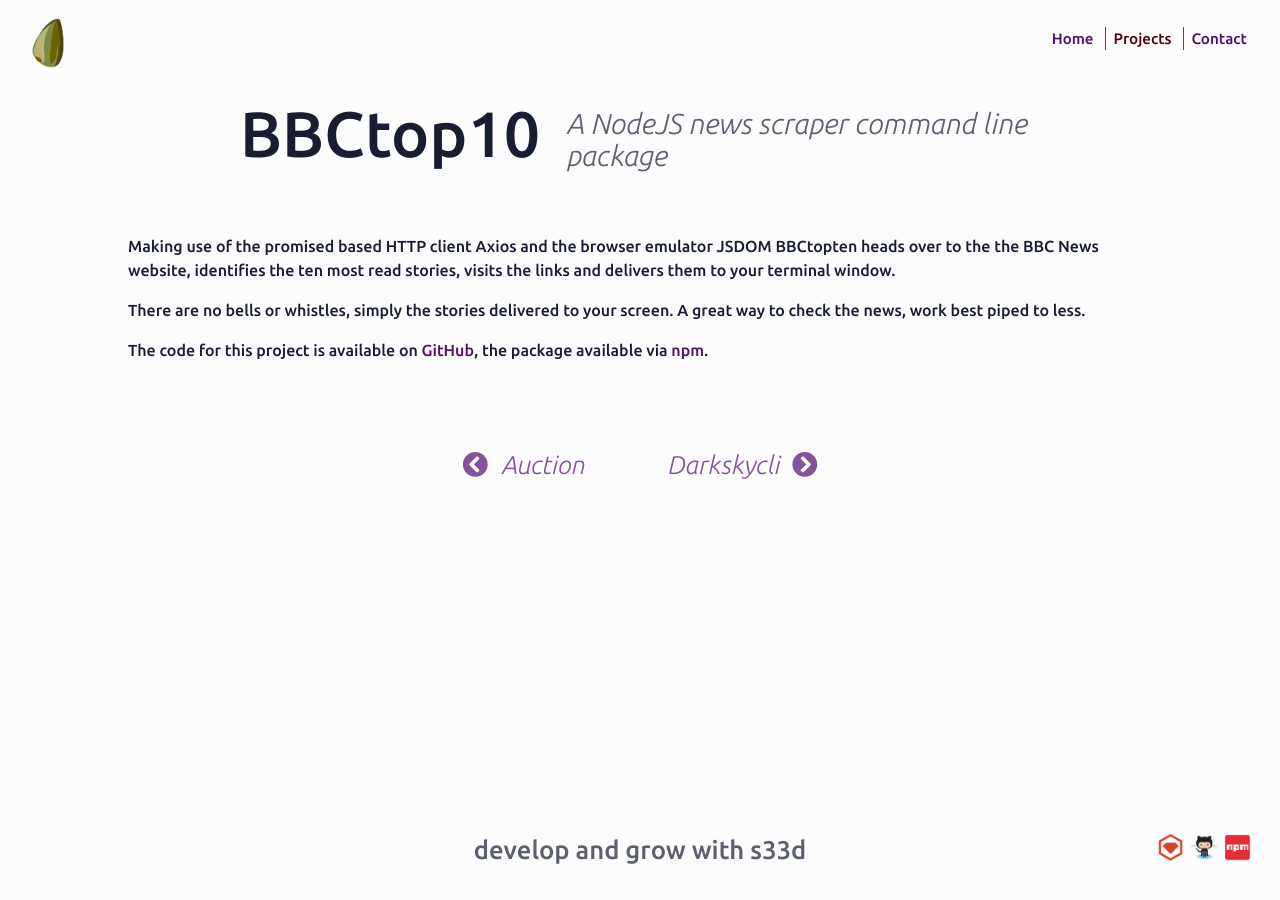
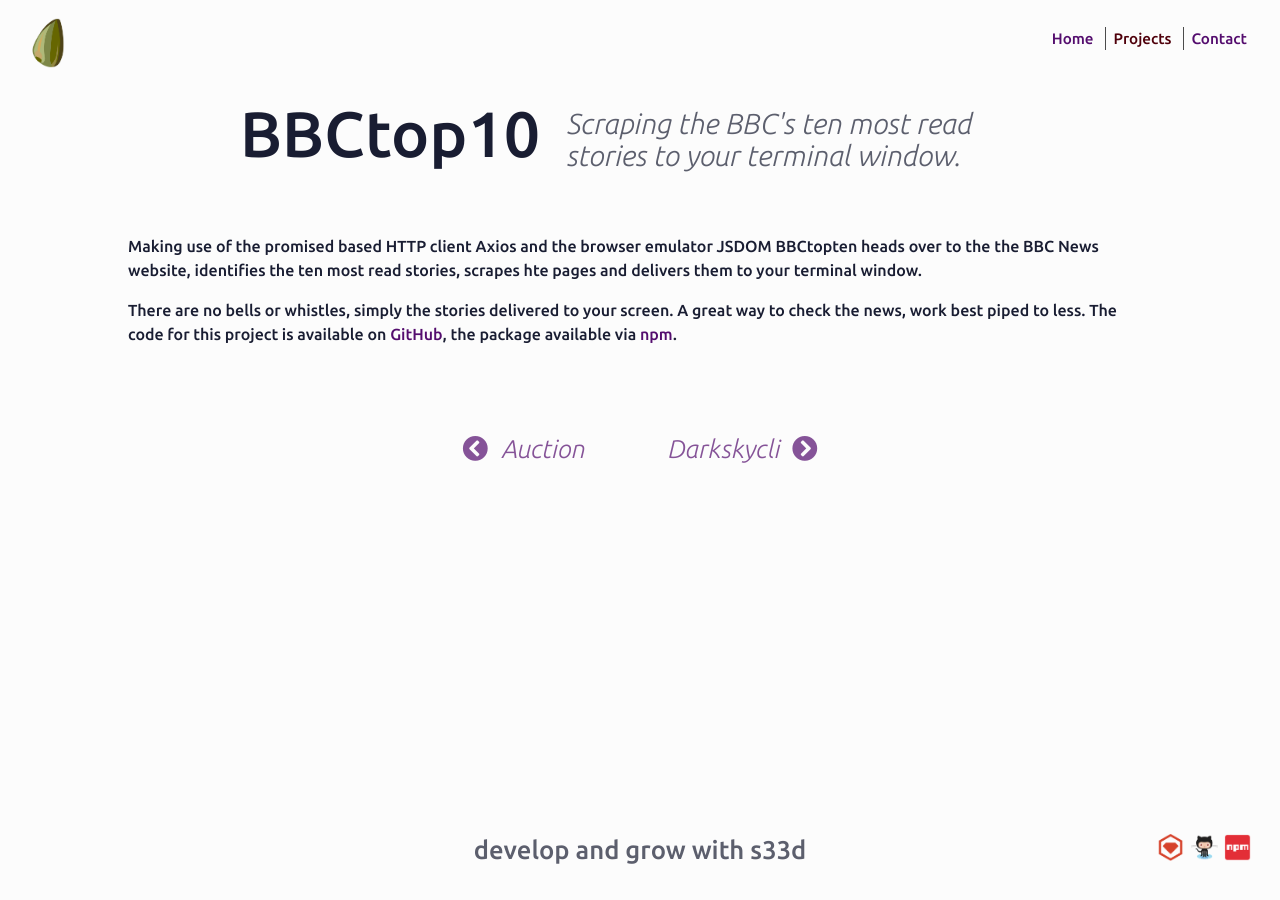
Before and after one commit to s33dco/s33dsite, a Jekyll site: the page built from _posts/2018-9-21-topten.html, in a window 1280 px wide. Built offline with Jekyll 4.4.1, drawn with Linux system fonts in a browser that asks for light colours; nearby versions of some CDN libraries.

Commit message:
update posts

```diff
--- a/_posts/2018-10-11-darkskycli.html
+++ b/_posts/2018-10-11-darkskycli.html
@@ -10,7 +10,7 @@ permalink: /projects/darkskycli
 repo: https://github.com/s33dco/darkskycli
 npm: https://www.npmjs.com/package/darkskycli
 ---
-<p>Brief weather summary on your CLI, for anywhere, anytime in any language.</p>
+<p>Weather summary in your terminal for anywhere, anytime in any language.</p>
 
 <p>You know how it is, you're making arrangements, you need to know what the weather outlook will be. This NodeJS package is here to help, querry the place and date from the terminal and you quickly have the answer.</p>
 
--- a/_posts/2018-9-21-topten.html
+++ b/_posts/2018-9-21-topten.html
@@ -10,10 +10,8 @@ permalink: /projects/bbctop10
 repo: https://github.com/s33dco/bbctopten
 npm: https://www.npmjs.com/package/bbctopten
 ---
-<p>A NodeJS news scraper command line package</p>
+<p>Scraping the BBC's ten most read stories to your terminal window.</p>
 
-<p>Making use of the promised based HTTP client Axios and the browser emulator JSDOM BBCtopten heads over to the the BBC News website, identifies the ten most read stories, visits the links and delivers them to your terminal window.</p>
+<p>Making use of the promised based HTTP client Axios and the browser emulator JSDOM BBCtopten heads over to the the BBC News website, identifies the ten most read stories, scrapes hte pages and delivers them to your terminal window.</p>
 
-<p>There are no bells or whistles, simply the stories delivered to your screen. A great way to check the news, work best piped to less.<p>
-
-<p>The code for this project is available on <a href="{{ page.repo }}">GitHub</a>, the package available via <a href="{{ page.npm }}">npm</a>.</p>
+<p>There are no bells or whistles, simply the stories delivered to your screen. A great way to check the news, work best piped to less. The code for this project is available on <a href="{{ page.repo }}">GitHub</a>, the package available via <a href="{{ page.npm }}">npm</a>.</p>
```
